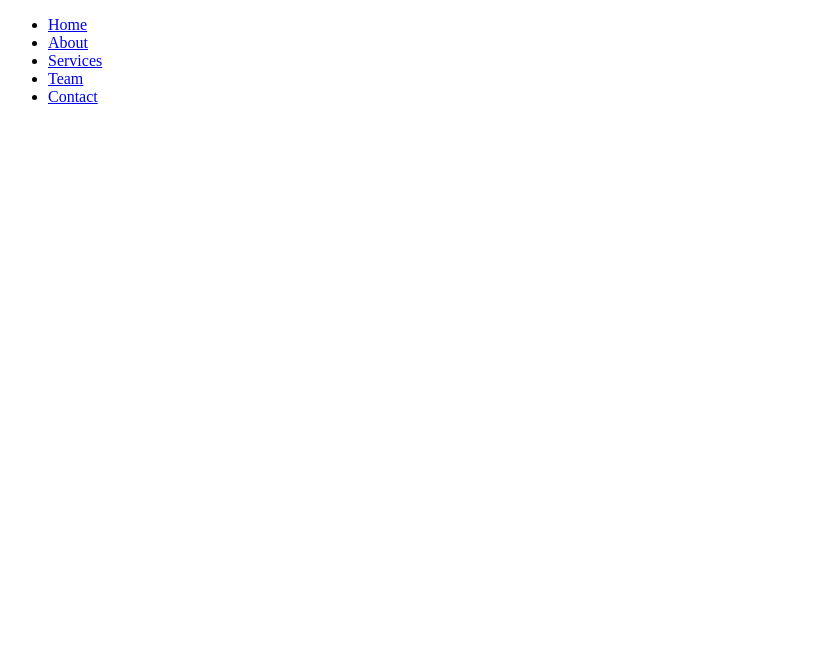
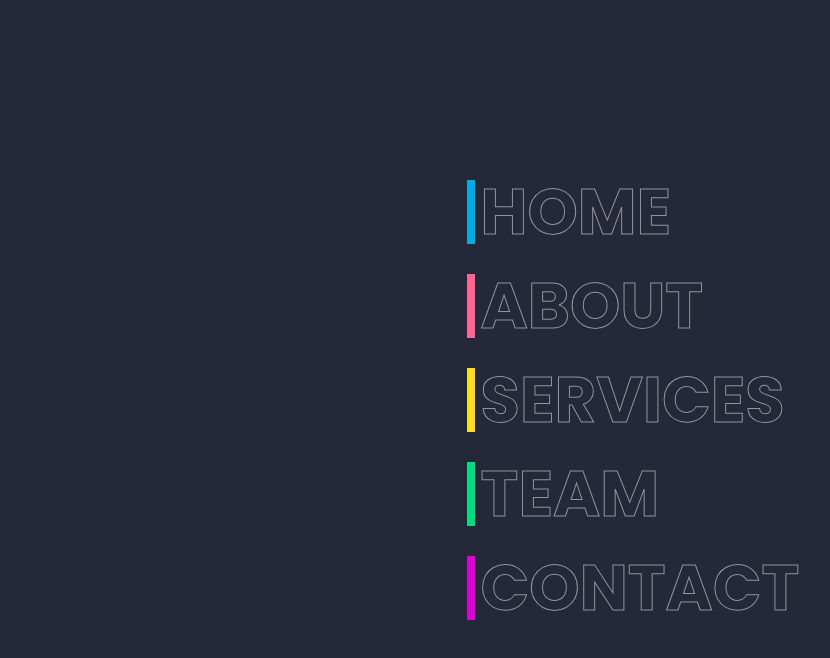
Before and after one commit to Hadil-Ben-Abdallah/Menu, a plain HTML site: page index.html in a window 1280 px wide. Shown: the whole page, without its empty margins (0-830 px from the left). Drawn offline with Linux system fonts and the light colour scheme.

Commit message:
Update the CSS file

```diff
--- a/index.html
+++ b/index.html
@@ -8,11 +8,21 @@
 </head>
 <body>
   <ul>
-    <li><a href="#" data-text="Home">Home</a></li>
-    <li><a href="#" data-text="About">About</a></li>
-    <li><a href="#" data-text="Services">Services</a></li>
-    <li><a href="#" data_text="Team">Team</a></li>
-    <li><a href="#" data-text="Contact">Contact</a></li>
+    <li style="--clr:#00ade1">
+      <a href="#" data-text="&nbsp;Home">&nbsp;Home&nbsp;</a>
+    </li>
+    <li style="--clr:#ff6493">
+      <a href="#" data-text="&nbsp;About">&nbsp;About&nbsp;</a>
+    </li>
+    <li style="--clr:#ffdd1c">
+      <a href="#" data-text="&nbsp;Services">&nbsp;Services&nbsp;</a>
+    </li>
+    <li style="--clr:#00dc82">
+      <a href="#" data-text="&nbsp;Team">&nbsp;Team&nbsp;</a>
+    </li>
+    <li style="--clr:#dc00d4">
+      <a href="#" data-text="&nbsp;Contact">&nbsp;Contact&nbsp;</a>
+    </li>
   </ul>
 </body>
 </html>
--- a/style.css
+++ b/style.css
@@ -0,0 +1,55 @@
+@import url('https://fonts.googleapis.com/css2?family=Poppins:wght@700&display=swap');
+
+* {
+  margin: 0;
+  padding: 0;
+  box-sizing: border-box;
+  font-family: 'Poppins', sans-serif;
+}
+
+body {
+  display: flex;
+  justify-content: center;
+  align-items: center;
+  min-height: 100vh;
+  background: #252839;
+}
+
+ul {
+  position: relative;
+  display: flex;
+  flex-direction: column;
+  gap: 30px;
+}
+
+ul li {
+  position: relative;
+  list-style: none;
+}
+
+ul li  a{
+  position: relative;
+  font-size: 4em;
+  text-decoration: none;
+  line-height: 1em;
+  list-style: 2px;
+  text-transform: uppercase;
+  color: transparent;
+  -webkit-text-stroke: 1px rgba(255, 255, 255, 0.5);
+}
+
+ul li a::before {
+  content: attr(data-text);
+  position: absolute;
+  color: var(--clr);
+  width: 0;
+  overflow: hidden;
+  transition: 1s;
+  border-right: 8px solid var(--clr);
+  -webkit-text-stroke: 1px var(--clr);
+}
+
+ul li a:hover::before {
+  width: 100%;
+  filter: drop-shadow(0 0 25px var(--clr));
+}
```
